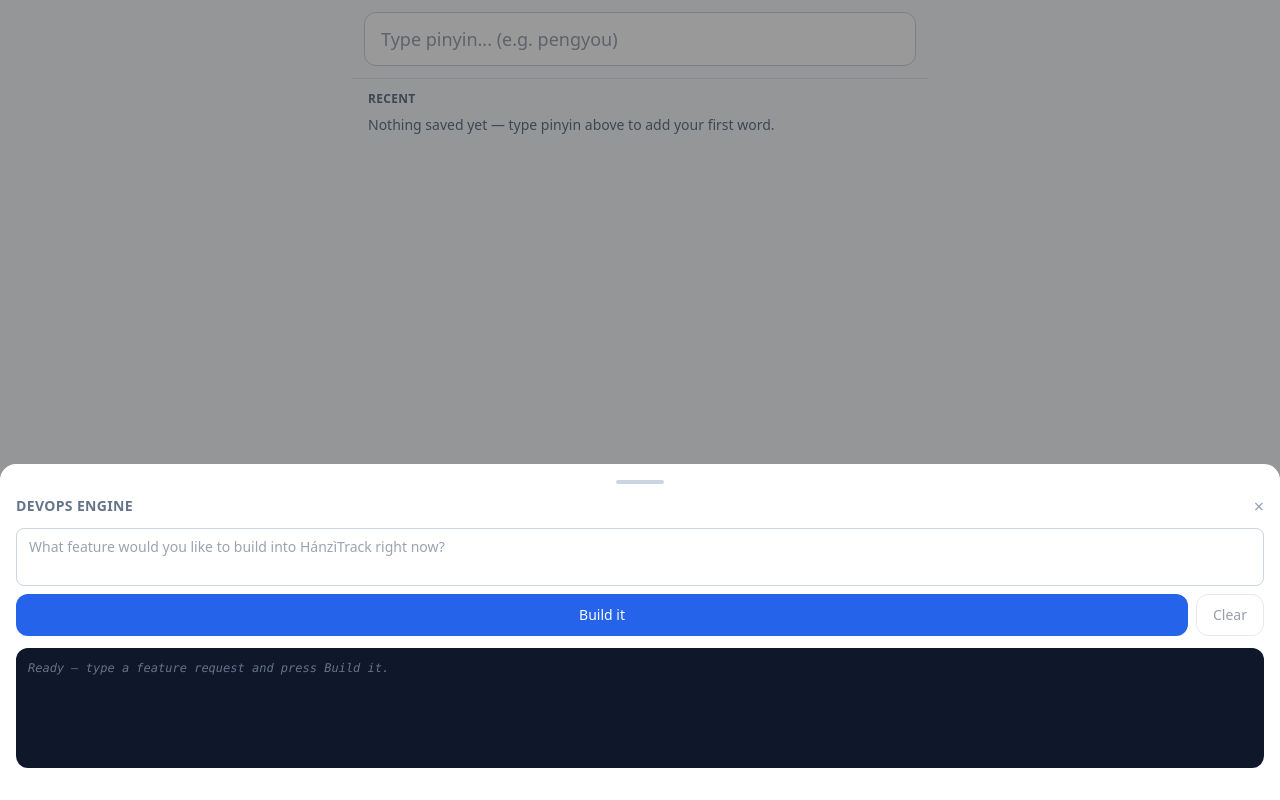
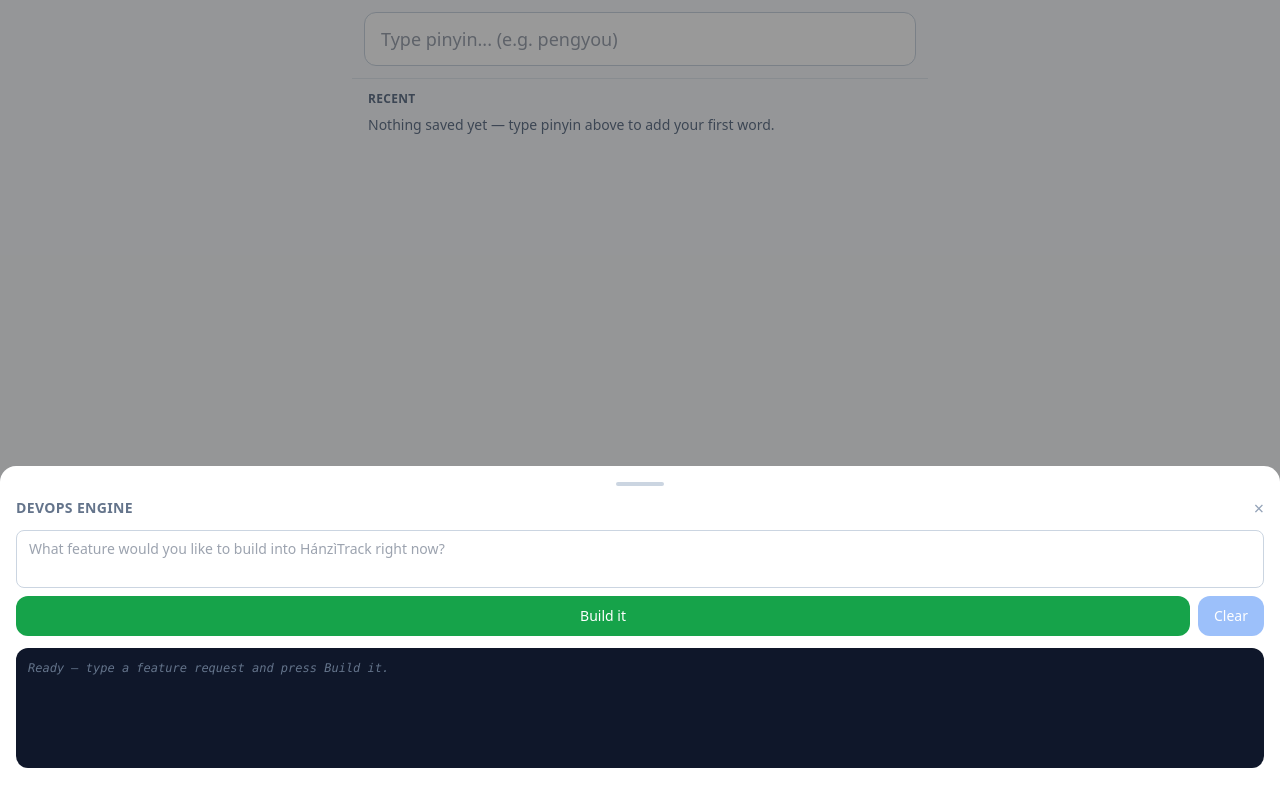
Before and after one commit to khahmed/hanzi_track, a plain HTML site: page frontend/index.html in a window 1280 px wide. Both pictures are taken after a click on the button "DevOps Engine". Drawn offline with nearby package versions, Linux system fonts and the light colour scheme; no server answers.

Commit message:
feat: I want to change the color of the Build it button to green and the Clear button to blue in this dialog.

```diff
--- a/frontend/index.html
+++ b/frontend/index.html
@@ -364,12 +364,12 @@
       <div class="flex gap-2 mt-2">
         <button @click="submitFeature()" :disabled="cockpitRunning || !featureDraft.trim()"
                 class="flex-1 px-4 py-2.5 rounded-xl font-medium text-sm"
-                :class="cockpitRunning ? 'bg-slate-200 text-slate-500 cursor-not-allowed' : 'bg-blue-600 text-white hover:bg-blue-700'">
+                :class="cockpitRunning ? 'bg-slate-200 text-slate-500 cursor-not-allowed' : 'bg-green-600 text-white hover:bg-green-700'">
           <span x-show="!cockpitRunning">Build it</span>
           <span x-show="cockpitRunning">Building…</span>
         </button>
         <button @click="clearFeatureDraft()" :disabled="cockpitRunning || !featureDraft.trim()"
-                class="px-4 py-2.5 rounded-xl border border-slate-300 text-sm font-medium text-slate-700 hover:bg-slate-100 disabled:opacity-50 disabled:cursor-not-allowed">
+                class="px-4 py-2.5 rounded-xl bg-blue-500 text-white hover:bg-blue-600 text-sm font-medium disabled:opacity-50 disabled:cursor-not-allowed">
           Clear
         </button>
       </div>
```
